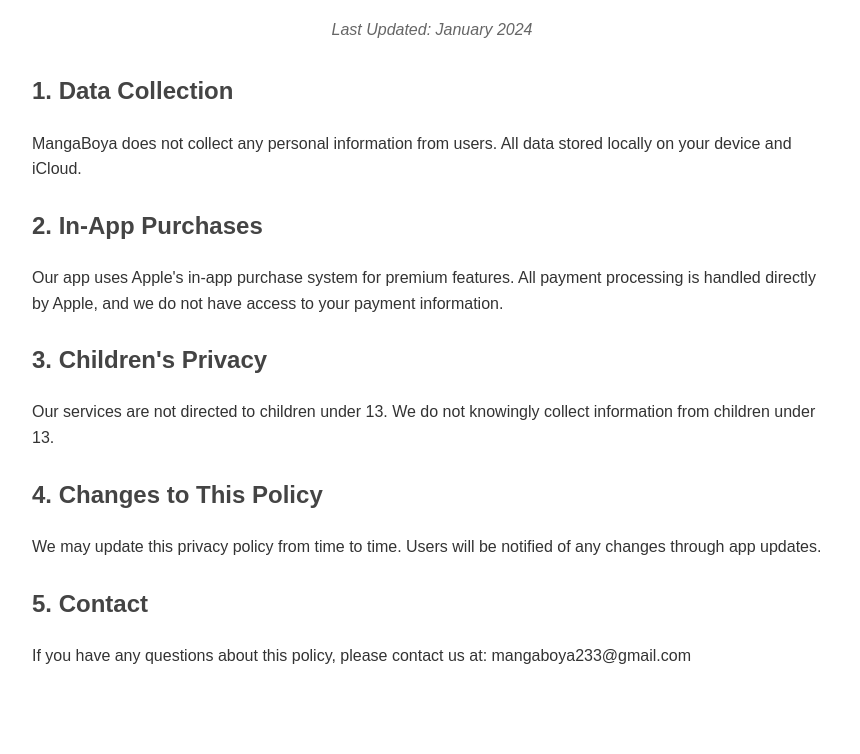
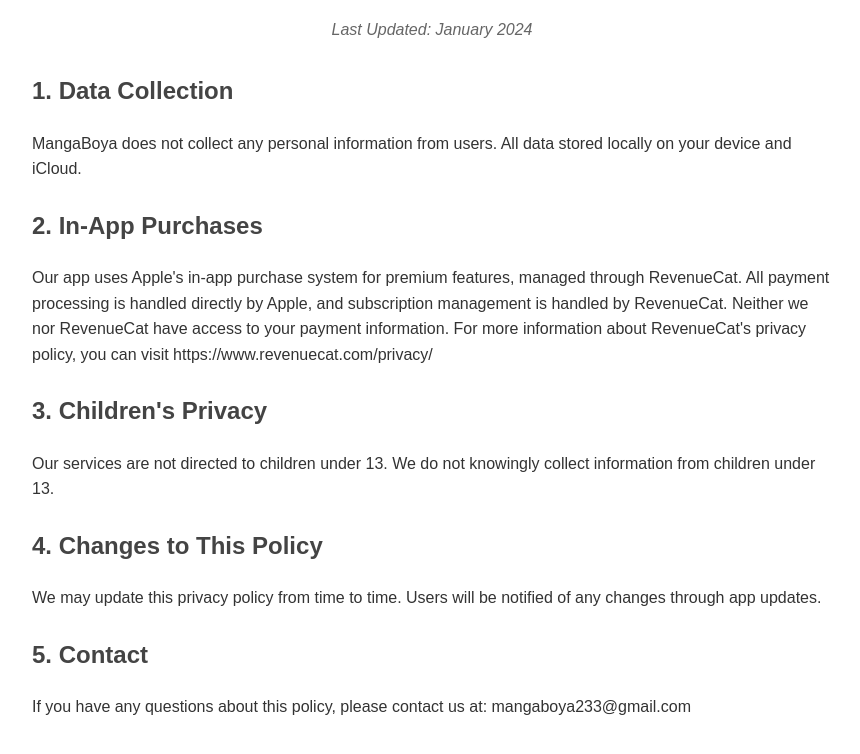
Before and after one commit to MangaBoya/mangaboya.github.io, a plain HTML site: page privacy.html in a window 1280 px wide. Shown: the part 106-860 px from the top of the page, without its empty margins (208-1068 px from the left). Before the commit the page ends 810 px from the top, so only its background shows below. Drawn offline with Linux system fonts and the light colour scheme.

Commit message:
Update privacy.html

```diff
--- a/privacy.html
+++ b/privacy.html
@@ -44,8 +44,10 @@
         iCloud.</p>
 
     <h2>2. In-App Purchases</h2>
-    <p>Our app uses Apple's in-app purchase system for premium features. All payment processing is handled directly by
-        Apple, and we do not have access to your payment information.</p>
+    <p>Our app uses Apple's in-app purchase system for premium features, managed through RevenueCat. All payment
+        processing is handled directly by Apple, and subscription management is handled by RevenueCat. Neither we nor
+        RevenueCat have access to your payment information. For more information about RevenueCat's privacy policy,
+        you can visit https://www.revenuecat.com/privacy/</p>
 
     <h2>3. Children's Privacy</h2>
     <p>Our services are not directed to children under 13. We do not knowingly collect information from children under
```
